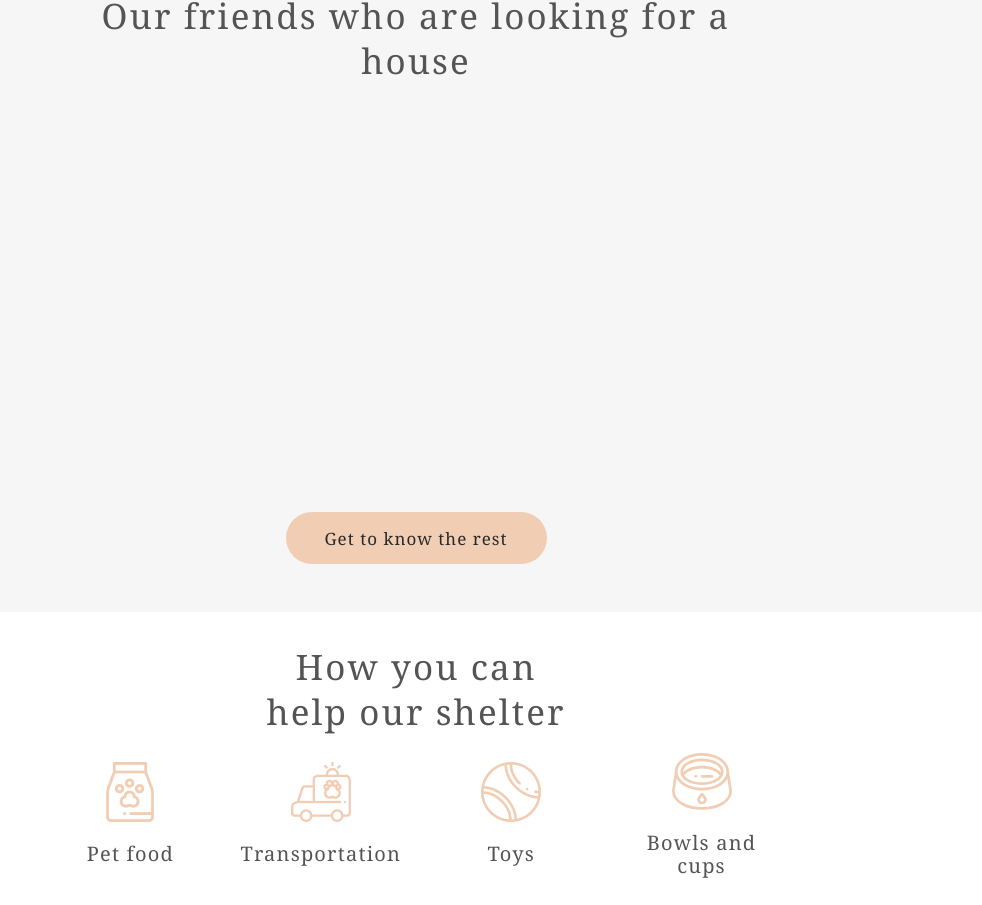
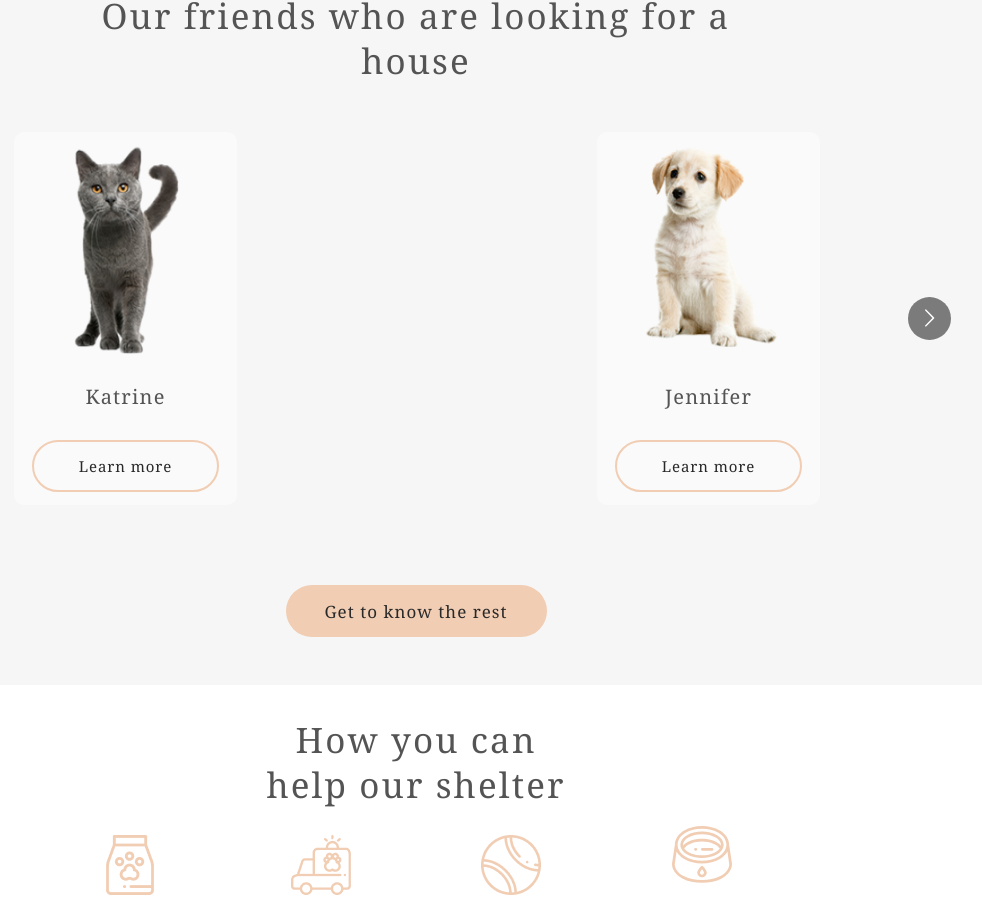
Before and after one commit to Orazmyrat-Hojamyradov/Climaton-web-page, a React (Vite) app: page / in a window 1280 px wide. Shown: the part 1231-2136 px from the top of the page, without its empty margins (224-1206 px from the left). Built offline with nearby package versions, Linux system fonts and the light colour scheme.

Commit message:
Fixed breakpoints for responsiveness of Carousel component

```diff
--- a/src/components/carousel/CarouselPets.tsx
+++ b/src/components/carousel/CarouselPets.tsx
@@ -14,7 +14,7 @@ const responsive = {
     items: 3,
   },
   tablet: {
-    breakpoint: { max: 768, min: 464 },
+    breakpoint: { max: 992, min: 464 },
     items: 2,
   },
   mobile: {
--- a/src/pages/pets/Pets.css
+++ b/src/pages/pets/Pets.css
@@ -27,8 +27,7 @@
   margin: 2rem auto;
   align-items: center;
   text-align: center;
-  width: 75%;
-  height: 300px;
+  width: 91%;
 }
 
 .more {
```
